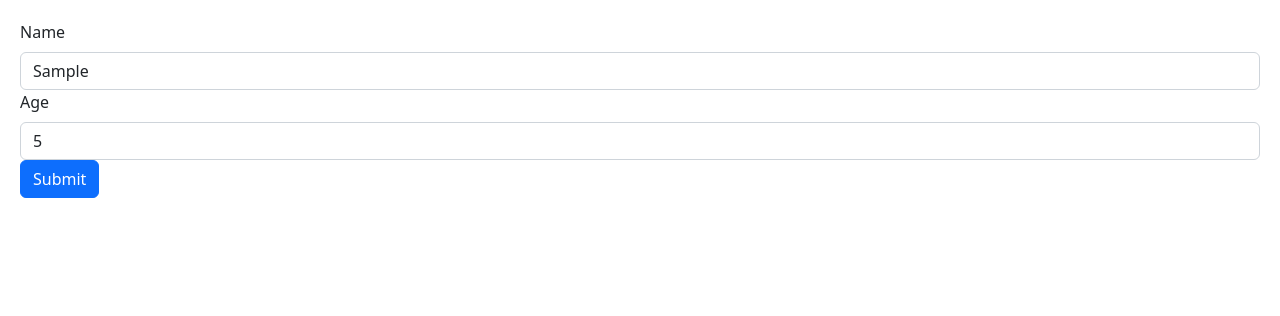
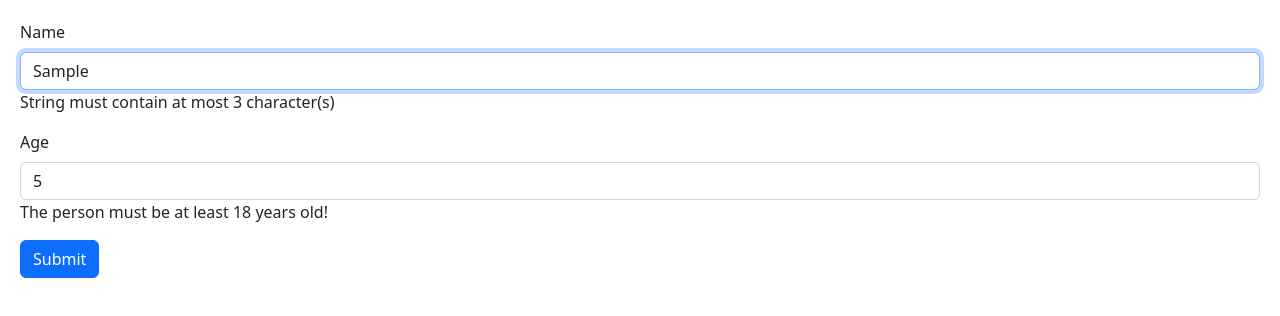
Before and after one commit to pouyam79i/reactjs, a React (Vite) app in the folder react-app/: page / in a window 1280 px wide. Both pictures are taken after typing "Sample", "5" into the empty fields and a click on the button "Submit". Shown: the top 316 px of the page. Built offline with nearby package versions, Linux system fonts and the light colour scheme.

Commit message:
using schema based validation with zod

```diff
--- a/react-app/package.json
+++ b/react-app/package.json
@@ -9,13 +9,15 @@
     "preview": "vite preview"
   },
   "dependencies": {
+    "@hookform/resolvers": "^2.9.11",
     "bootstrap": "^5.2.3",
     "immer": "^9.0.19",
     "react": "^18.2.0",
     "react-dom": "^18.2.0",
     "react-hook-form": "7.43",
     "react-icons": "^4.7.1",
-    "styled-components": "^6.1.6"
+    "styled-components": "^6.1.6",
+    "zod": "^3.22.4"
   },
   "devDependencies": {
     "@types/react": "^18.0.27",
--- a/react-app/src/components/Form.tsx
+++ b/react-app/src/components/Form.tsx
@@ -1,10 +1,17 @@
 import { FieldValues, useForm } from "react-hook-form";
+import { z } from "zod";
+import { zodResolver } from "@hookform/resolvers/zod";
 
-// define form data to make useForm understand form data shape
-interface FormData {
-  name: string;
-  age: number;
-}
+// define schemas with 'zod' for validation rules
+const schema = z.object({
+  name: z.string().min(3).max(3),
+  age: z
+    .number({ invalid_type_error: "Age field is required!" })
+    .min(18, { message: "The person must be at least 18 years old!" })
+    .max(50, { message: "The person must be at most 50 years old!" }),
+});
+
+type FormData = z.infer<typeof schema>;
 
 const Form = () => {
   // deconstructing useForm props
@@ -12,7 +19,7 @@ const Form = () => {
     register,
     handleSubmit,
     formState: { errors },
-  } = useForm<FormData>();
+  } = useForm<FormData>({ resolver: zodResolver(schema) });
 
   console.log(errors);
   const submitData = (data: FieldValues) => {
@@ -27,28 +34,23 @@ const Form = () => {
             Name
           </label>
           <input
-            {...register("name", {
-              required: true,
-              minLength: 3,
-              maxLength: 50,
-            })}
+            {...register("name")}
             id="name"
             type="text"
             className="form-control"
           />
-          {/* using optional chains '?' in 'errors.name?.type' makes it easier*/}
-          {errors.name?.type === "required" && <p>Name field is required!</p>}
-          {errors.name?.type === "minLength" && <p>Name min length is 3!</p>}
+          {errors.name && <p>{errors.name.message}</p>}
           <div className="mb-3">
             <label htmlFor="age" className="form-label">
               Age
             </label>
             <input
-              {...register("age")}
+              {...register("age", { valueAsNumber: true })}
               id="age"
               type="number"
               className="form-control"
             />
+            {errors.age && <p>{errors.age.message}</p>}
             <button className="btn btn-primary" type="submit">
               Submit
             </button>
```
Also changed, not shown: 1 other file (tests, documents, lock files or other folders).
